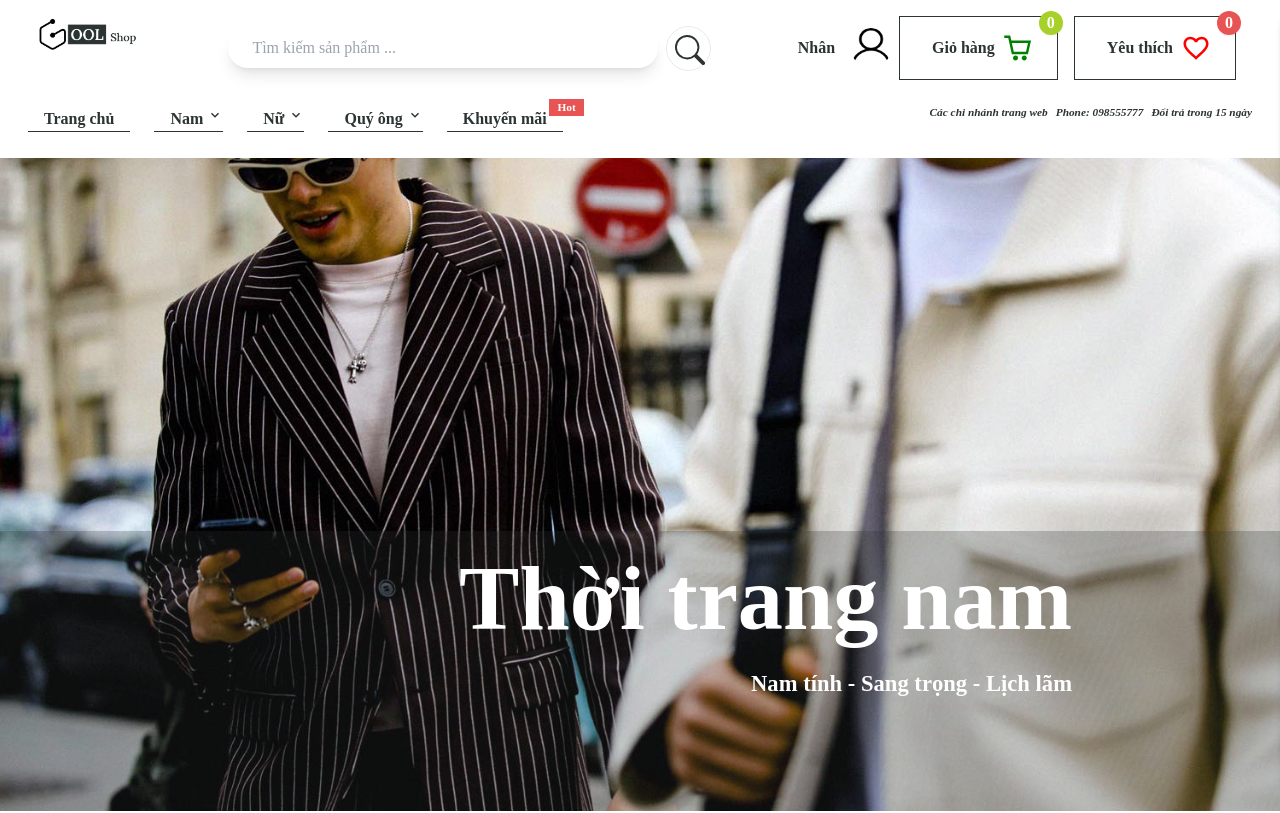
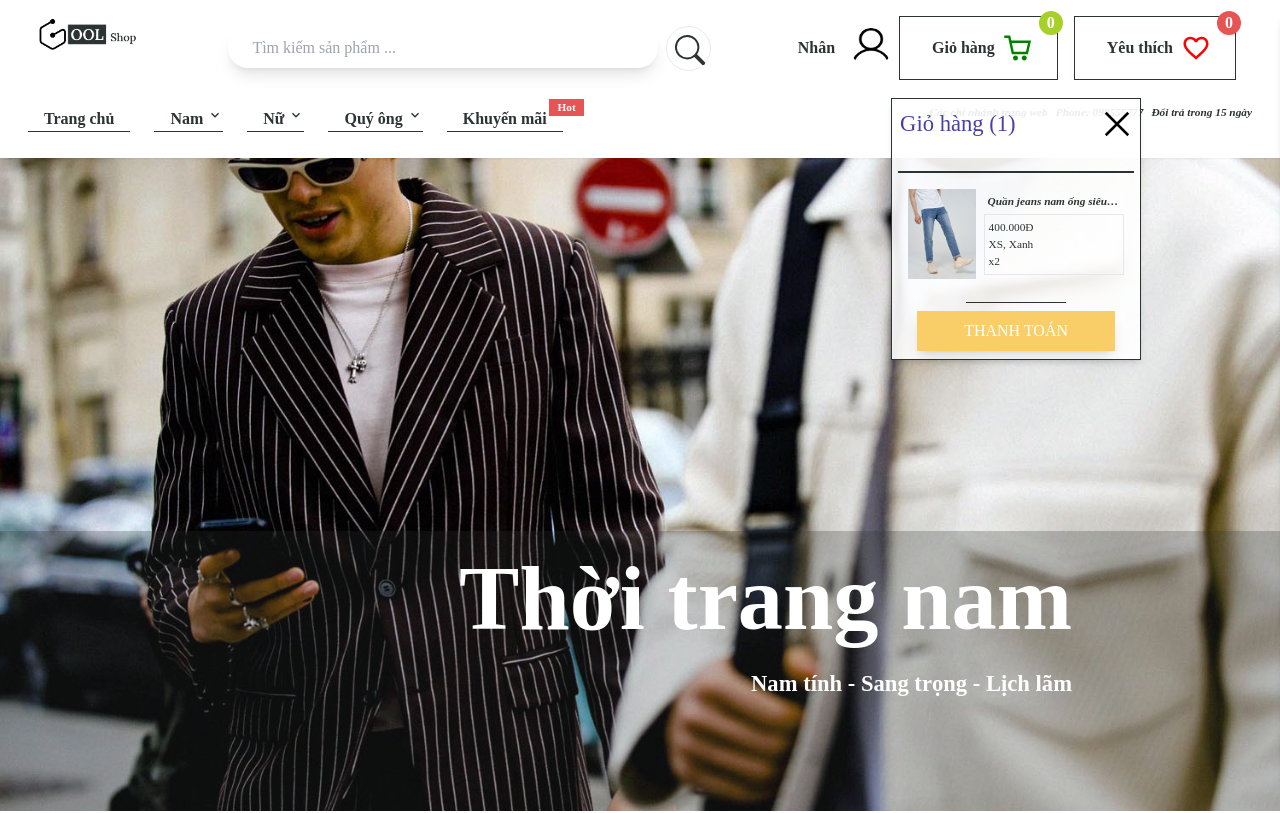
Before and after one commit to Dia2001/CoolShop_client, a React (Create React App) app: page / in a window 1280 px wide. Shown: the top 813 px of the page. Built offline with nearby package versions, Linux system fonts and the light colour scheme.

Commit message:
Fixed some bug and add menu slide profile, add login and register button , add notification card when add new product into card

```diff
--- a/package.json
+++ b/package.json
@@ -6,6 +6,7 @@
     "@testing-library/jest-dom": "^5.16.5",
     "@testing-library/react": "^13.4.0",
     "@testing-library/user-event": "^13.5.0",
+    "@tippyjs/react": "^4.2.6",
     "react": "^18.2.0",
     "react-dom": "^18.2.0",
     "react-icons": "^4.4.0",
--- a/src/components/Header.jsx
+++ b/src/components/Header.jsx
@@ -6,12 +6,15 @@ import { CgShoppingCart as Cart } from "react-icons/cg";
 import { MdFavoriteBorder as Favorite } from "react-icons/md";
 import {
   MdKeyboardArrowDown as ArrowD,
-  MdKeyboardArrowUp as ArrowU,
 } from "react-icons/md";
+
 import imgModel from "../assets/anh-mau.jpg";
+
 import { Link, NavLink } from "react-router-dom";
 import MenuProfile from "./MenuProfile";
+import NotificationCart from "./NotificationCart";
 const Header = () => {
+  const [isAuthenticated,setIsAuthenticated] =useState(false);
   const [isShowPanel, setIsShowPanel] = useState(false);
   const enterHandler = () => {
     setIsShowPanel(true);
@@ -24,13 +27,13 @@ const Header = () => {
     setIsShowProfile(!isShowProfile);
   }
   return (
-    <div className="relative w-full">
+    <div className="sticky w-full transition top-0  bg-white shadow-sm z-40">
       <MenuProfile isShowProfile={isShowProfile} setIsShowProfile={()=>setIsShowProfile(!isShowProfile)}/>
 
       <div className="flex justify-between w-[1240px] mx-auto">
-        <NavLink to="/">
+        <Link to="/">
           <img src={logo} alt="logo" className="h-[40px] m-2x" />
-        </NavLink>
+        </Link>
         <div className="search m-2x flex gap-2 items-center">
           <input
             type="text"
@@ -43,7 +46,7 @@ const Header = () => {
           </button>
         </div>
         <div className="profile flex items-center justify-between m-2x cursor-pointer">
-          <div className="flex gap-4 items-center">
+          <div className={`${isAuthenticated&&'hidden'} flex gap-4 items-center`}>
             <h6 className="font-bold">Nhân</h6>
             <img
               onClick={toggleShowProfile}
@@ -52,19 +55,39 @@ const Header = () => {
               alt="Avatar"
             />
           </div>
+          <div className={`${!isAuthenticated&&'hidden'} flex `}>
           <Link
+            to="/dang-nhap"
+            className="relative mx-1x py-2x px-3x text-center items-center border-2  border-DarkBlue flex"
+          >
+              <h6 className="text-DarkBlue">Đăng nhập</h6>
+            </Link>
+            <Link
+            to="/dang-ky"
+            className="relative mx-1x py-2x px-3x text-center items-center border-2  border-WarningColor flex"
+          >
+              <h6 className="text-WarningColor">Đăng ký</h6>
+            </Link>
+          </div>
+
+      <div className="relative">
+      <Link
             to="/thanh-toan"
             className="relative mx-1x py-2x px-3x text-center items-center border  border-solid border-BlackCool flex"
           >
+
             <h6 className="absolute right-[-6px] top-[-6px] text-white bg-ActiveColor rounded-full shadow-sm px-2">
               0
             </h6>
             <h6 className="mx-2">Giỏ hàng</h6>
+          {/*hien thong bao khi them san pham vao! */}
             <Cart color="green" size={30} />
           </Link>
+           <NotificationCart/>
+      </div>
           <Link
             to="/gio-hang"
-            className="relative mx-1x py-2x px-3x text-center items-center border border-solid border-BlackCool flex"
+            className={`${isAuthenticated&&'hidden'} relative mx-1x py-2x px-3x text-center items-center border border-solid border-BlackCool flex`}
           >
             <h6 className="absolute right-[-6px] top-[-6px] text-white bg-ErrorColor rounded-full shadow-sm px-2">
               0
--- a/src/components/MenuProfile.jsx
+++ b/src/components/MenuProfile.jsx
@@ -6,8 +6,8 @@ const MenuProfile = ({isShowProfile,setIsShowProfile}) => {
 
   return (
     <div>
-      <div onClick={setIsShowProfile} className={`${isShowProfile &&'hidden'} fixed w-full h-full bg-BlackCool/25 z-30 transition`}></div>
-    <div className={`${isShowProfile&&'translate-x-[100%]'} transition fixed right-0 top-0  backdrop-blur-md bg-white/90 rounded-l-[27px] h-[100vh] w-[450px] shadow-md z-30`}>
+      <div onClick={setIsShowProfile} className={`${isShowProfile &&'hidden'} fixed top-0 left-0 w-full h-full bg-BlackCool/25 z-50`}></div>
+    <div className={`${isShowProfile&&'translate-x-[100%]'} transition fixed right-0 top-0  backdrop-blur-md bg-white/90 rounded-l-[27px] h-[100vh] w-[450px] shadow-md z-50 `}>
       <button onClick={setIsShowProfile}>
       <Arrow
 
@@ -30,14 +30,14 @@ const MenuProfile = ({isShowProfile,setIsShowProfile}) => {
         <h6>nguyenhuunhan1903@gmail.com</h6>
         <h6>098222111</h6>
       </div>
-      <div className="flex flex-col gap-8 items-center">
-        <button className="w-fit px-4x py-2x hover:opacity-75 bg-Primary text-white font-semibold shadow-sm">
+      <div className="flex flex-col w-[50%] mx-auto gap-8 items-center">
+        <button className="w-full px-4x py-2x hover:opacity-75 bg-Primary text-white font-semibold shadow-sm">
           <h6>Chỉnh sửa thông tin</h6>
         </button>
-        <button className="w-fit px-4x py-2x hover:opacity-75 bg-WarningColor text-white font-semibold shadow-sm">
+        <button className="w-full px-4x py-2x hover:opacity-75 bg-WarningColor text-white font-semibold shadow-sm">
           <h6>lịch sử đơn hàng</h6>
         </button>
-        <button className="w-fit px-4x py-2x hover:opacity-75 bg-ErrorColor text-white font-semibold shadow-sm">
+        <button className="w-full px-4x py-2x hover:opacity-75 bg-ErrorColor text-white font-semibold shadow-sm">
           <h6>Đăng xuất</h6>
         </button>
       </div>
--- /dev/null
+++ b/src/components/NotificationCart.jsx
@@ -0,0 +1,45 @@
+import React, { useState } from "react";
+import imgProduct from "../assets/product-o1.png";
+import { GrClose as Close } from "react-icons/gr";
+const NotificationCart = () => {
+  const [tmpClose, setTmpClose] = useState(false);
+  return (
+    <div
+      className={`absolute ${
+        tmpClose && "hidden"
+      } block w-[250px] min-h-[255px] bg-white/90 left-0 bottom-[-280px] border border-BlackCool shadow-md z-30`}
+    >
+    <div className="absolute top-[-30px] left-0 w-[70%] h-[40px]"></div>
+      <div className="flex justify-between m-1x items-center">
+        <h5 className="text-DarkBlue">Giỏ hàng (1)</h5>
+        <Close onClick={() => setTmpClose(!tmpClose)} size={30} />
+      </div>
+      <div className="h-[24px] w-[95%] mx-auto border-b-2 border-BlackCool"></div>
+      <div className="flex m-2x gap-2">
+        <img
+          src={imgProduct}
+          alt="Ảnh sản phẩm"
+          className="w-[80px] h-[90px] object-cover"
+        />
+        <div className="grow min-w-[0px]">
+          <p className="m-1 font-semibold italic whitespace-nowrap overflow-hidden text-ellipsis">
+            Quần jeans nam ống siêu tốt co giãn
+          </p>
+          <div className="p-1 border text-left">
+            <p>400.000Đ</p>
+            <p>XS, Xanh</p>
+            <p>x2</p>
+          </div>
+        </div>
+      </div>
+      <div className="h-[8px] w-[40%] mx-auto border-b border-BlackCool"></div>
+     <div className="flex justify-center">
+     <button className="w-[80%] py-1x m-1x uppercase text-white bg-WarningColor hover:opacity-75 shadow-lg">
+        thanh toán
+      </button>
+     </div>
+    </div>
+  );
+};
+
+export default NotificationCart;
--- a/src/pages/cart/Cart.jsx
+++ b/src/pages/cart/Cart.jsx
@@ -3,6 +3,7 @@ import FooterTransition from './components/FooterTransition'
 import img from "../../assets/product-o1.png";
 import ItemsCart from './components/ItemsCart';
 import HeaderCart from './components/HeaderCart';
+
 const Cart = () => {
   const listProduct = [
     //test code
--- a/src/pages/cart/components/ItemsCart.jsx
+++ b/src/pages/cart/components/ItemsCart.jsx
@@ -3,6 +3,9 @@ import {
   BsPencilSquare as Modify,
   BsFillCartDashFill as RemoveCart,
 } from "react-icons/bs";
+//thu vien them tooltip
+import Tippy from '@tippyjs/react';
+import 'tippy.js/dist/tippy.css'; // optional
 const ItemsCart = ({ item }) => {
   return (
     <div className="relative gap-2 flex shadow-md bg-white ">
@@ -18,12 +21,16 @@ const ItemsCart = ({ item }) => {
       </div>
       <div className="absolute bottom-1 right-2 flex justify-center items-center text-center gap-2">
         <h6 className="font-bold">{item.price}</h6>
+      <Tippy content={'Xóa sản phẩm'}>
         <button className="rounded-full hover:opacity-75 text-white bg-ErrorColor p-2">
           <RemoveCart size={20} />
         </button>
+      </Tippy>
+      <Tippy content={'Thay đổi sản phẩm'}>
         <button className="rounded-full hover:opacity-75  text-white bg-ActiveColor p-2">
           <Modify size={20} />
         </button>
+      </Tippy>
       </div>
       {/* input number */}
       <div class="custom-number-input h-10 w-32 absolute right-1 top-1">
--- a/src/pages/products/Product.jsx
+++ b/src/pages/products/Product.jsx
@@ -48,7 +48,8 @@ const Product = () => {
       <div className="grid grid-cols-12 gap-4 w-[1240px] mx-auto">
         <div className=" col-span-2">
         </div>
-        <div className="col-span-10 ml-1">
+        {/* <div className="col-span-10 ml-1"> */}
+        <div className="flex justify-center">
           <Paginate totalPage={totalPage} currentPage={currentPage} callback={handlePaging} />
         </div>
       </div>
--- a/src/pages/products/components/MenuCategories.jsx
+++ b/src/pages/products/components/MenuCategories.jsx
@@ -1,30 +1,54 @@
 import React from 'react'
 import glassesImg from '../../../assets/sunglasses.svg'
-import ReactTooltip from 'react-tooltip';
+import Tippy from '@tippyjs/react';
+import 'tippy.js/dist/tippy.css';
 const MenuCategories = () => {
+  //test categories
+  const Categories = [
+    {
+      img:glassesImg,
+      label:'Kính'
+    },
+    {
+      img:glassesImg,
+      label:'Kính'
+    },
+    {
+      img:glassesImg,
+      label:'Kính'
+    },
+    {
+      img:glassesImg,
+      label:'Kính'
+    },
+    {
+      img:glassesImg,
+      label:'Kính'
+    },
+    {
+      img:glassesImg,
+      label:'Kính'
+    },
+    {
+      img:glassesImg,
+      label:'Kính'
+    },
+    {
+      img:glassesImg,
+      label:'Kính'
+    },
+  ];
   return (
     <div className="w-[1240px] mx-auto text-center">
       <h3 className="font-bold text-MainBlue">Quần Jean Nam</h3>
       <h4 className="font-bold text-DarkBlue">Danh mục</h4>
       <div className="flex gap-2 justify-center">
         {/* tooltips has failed */}
-      <img src={glassesImg} alt="Loại đồ" className="w-[60px] h-[60px] rounded-full border border-Black50 cursor-pointer hover:shadow-md hover:border-LightBlue" />
-
-      <img src={glassesImg} alt="Loại đồ" className="w-[60px] h-[60px] rounded-full border border-Black50 cursor-pointer hover:shadow-md hover:border-LightBlue" />
-
-      <img src={glassesImg} alt="Loại đồ" className="w-[60px] h-[60px] rounded-full border border-Black50 cursor-pointer hover:shadow-md hover:border-LightBlue" />
-
-      <img src={glassesImg} alt="Loại đồ" className="w-[60px] h-[60px] rounded-full border border-Black50 cursor-pointer hover:shadow-md hover:border-LightBlue" />
-
-      <img src={glassesImg} alt="Loại đồ" className="w-[60px] h-[60px] rounded-full border border-Black50 cursor-pointer hover:shadow-md hover:border-LightBlue" />
-
-      <img src={glassesImg} alt="Loại đồ" className="w-[60px] h-[60px] rounded-full border border-Black50 cursor-pointer hover:shadow-md hover:border-LightBlue" />
-
-      <img src={glassesImg} alt="Loại đồ" className="w-[60px] h-[60px] rounded-full border border-Black50 cursor-pointer hover:shadow-md hover:border-LightBlue" />
-
-      <img src={glassesImg} alt="Loại đồ" className="w-[60px] h-[60px] rounded-full border border-Black50 cursor-pointer hover:shadow-md hover:border-LightBlue" />
-
-
+        {Categories.map((item,index) => (
+          <Tippy key={index} content={item.label}>
+              <img src={item.img} alt={item.label} className="w-[60px] h-[60px] rounded-full border border-Black50 cursor-pointer hover:shadow-md hover:border-LightBlue" />
+          </Tippy>
+        ))}
       </div>
     </div>
   )
```
Also changed, not shown: 1 other file (tests, documents, lock files or other folders).
